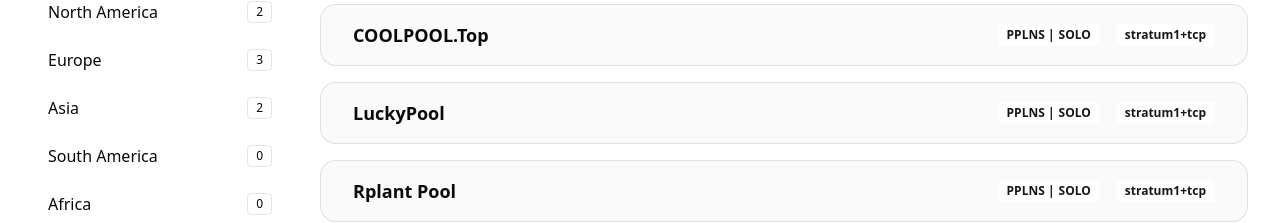
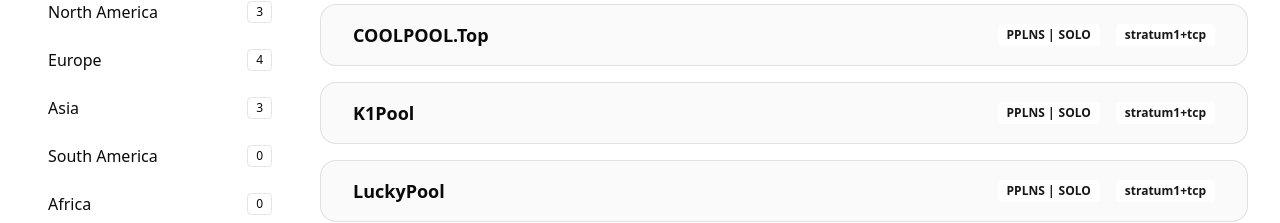
Before and after one commit to microstack-tech/parallax-website, a Next.js app: page /mining-pools in a window 1280 px wide. Shown: the part 572-795 px from the top of the page. Built offline with nearby package versions, Linux system fonts and the light colour scheme.

Commit message:
add k1pool to the pool list

```diff
--- a/app/mining-pools/pool-list.ts
+++ b/app/mining-pools/pool-list.ts
@@ -43,4 +43,11 @@
     capabilities: ['PPLNS', 'SOLO'],
     protocols: ['stratum1+tcp'],
   },
+  {
+    name: "K1Pool",
+    url: "https://k1pool.com/pool/lax",
+    location: ['north-america', 'europe', 'asia'],
+    capabilities: ['PPLNS', 'SOLO'],
+    protocols: ['stratum1+tcp'],
+  },
 ]
```
